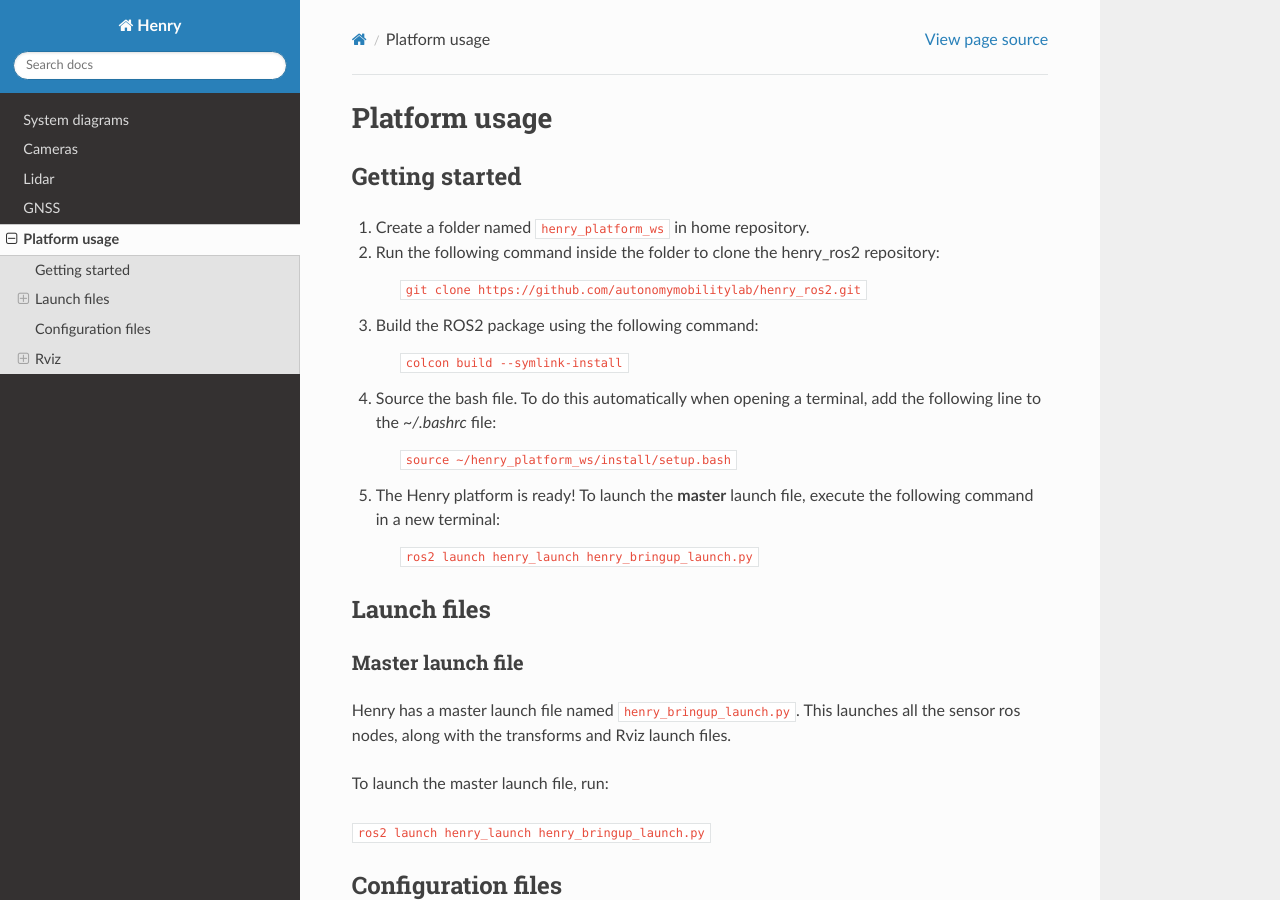
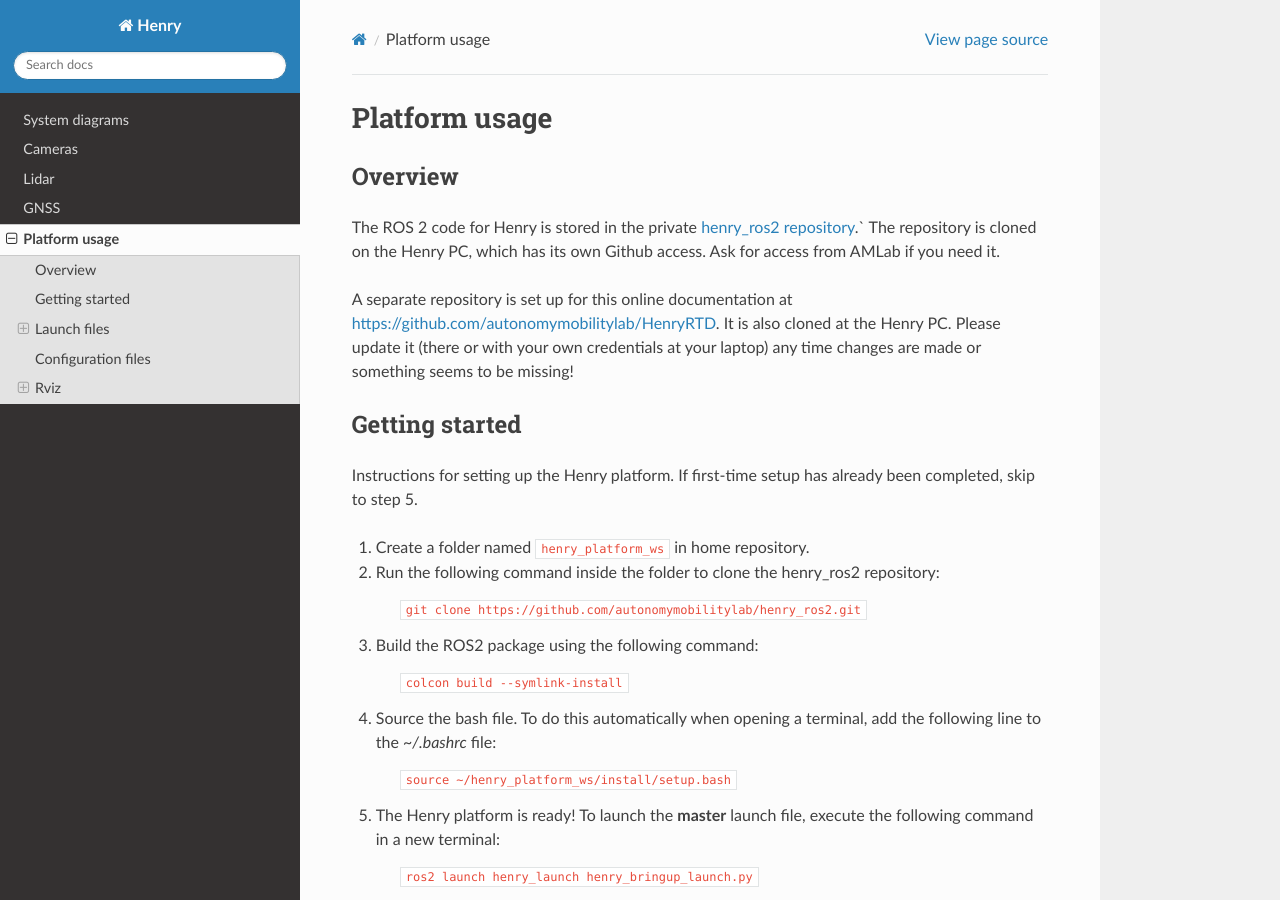
Before and after one commit to autonomymobilitylab/HenryRTD, a Sphinx documentation site: the page built from docs/source/platform_usage.rst, in a window 1280 px wide and 900 px high. Built offline with Sphinx 7.4.7 and the Read the Docs theme 3.1.0, drawn with Linux system fonts in a browser that asks for light colours.

Commit message:
Add mentions of repositories to Platform usage

```diff
--- a/docs/source/platform_usage.rst
+++ b/docs/source/platform_usage.rst
@@ -1,11 +1,23 @@
 ##############
 Platform usage
 ##############
+
+.. _overview:
+
+Overview
+========
+
+The ROS 2 code for Henry is stored in the private `henry_ros2 repository <https://github.com/autonomymobilitylab/henry_ros2>`_.` The repository is cloned on the Henry PC, which has its own Github access. Ask for access from AMLab if you need it.
+
+A separate repository is set up for this online documentation at https://github.com/autonomymobilitylab/HenryRTD. It is also cloned at the Henry PC. Please update it (there or with your own credentials at your laptop) any time changes are made or something seems to be missing!
 
 .. _getting started:
 
 Getting started
 ===============
+
+Instructions for setting up the Henry platform. If first-time setup has already been completed, skip to step 5.
+
 1. Create a folder named ``henry_platform_ws`` in home repository.
 
 2. Run the following command inside the folder to clone the henry_ros2 repository:
```
Also changed, not shown: docs/source/cameras.rst (+0 -9 lines).
